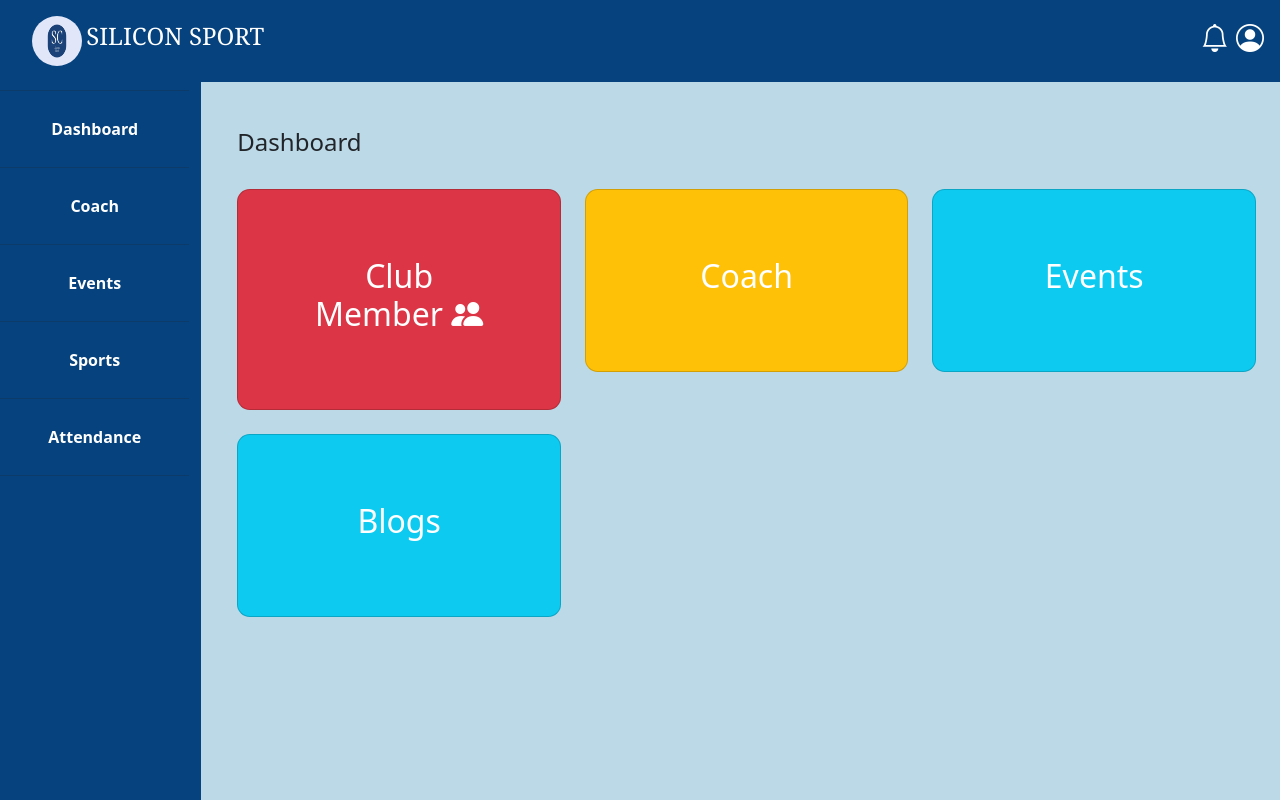
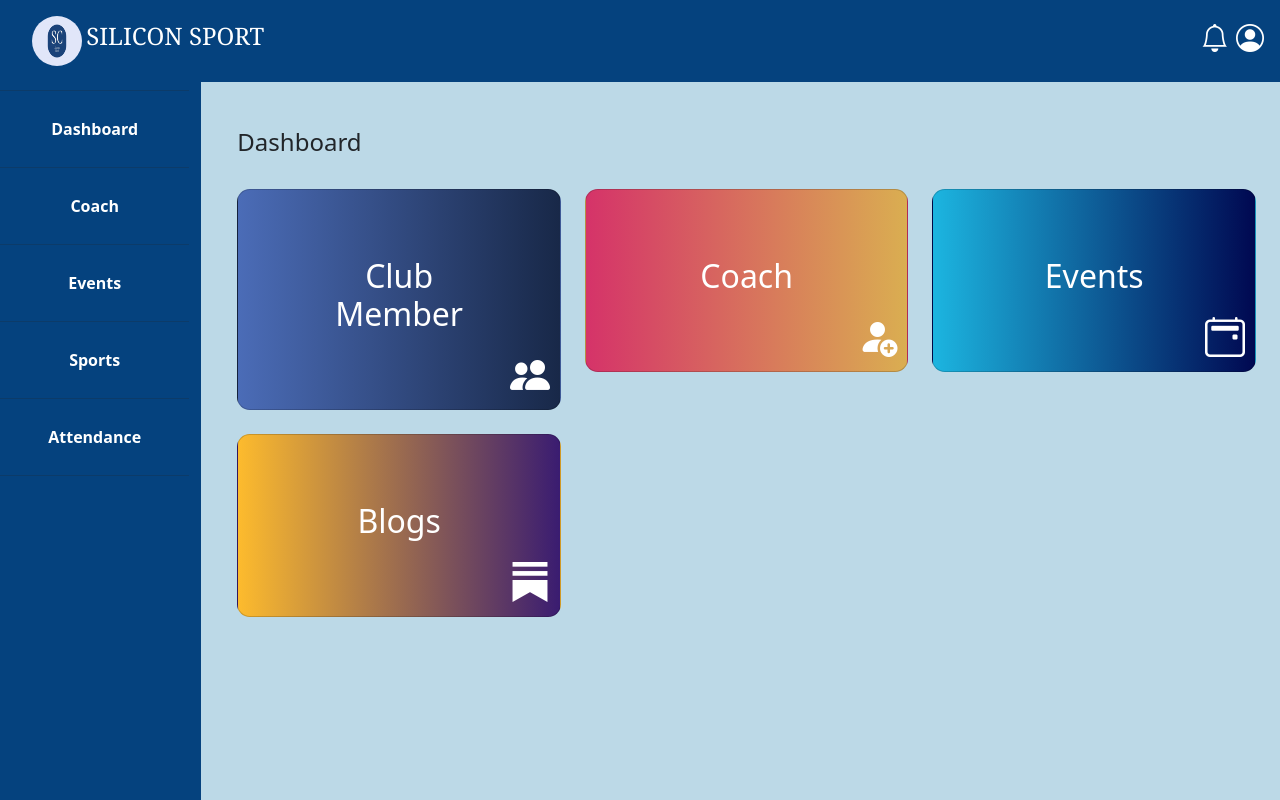
Before and after one commit to Alisa-oram/MCAProject, a PHP site: page /admin/index.php in a window 1280 px wide. Run offline with PHP 8.4, Linux system fonts and the light colour scheme; data that the repository does not hold is empty.

Commit message:
admin dashboard design

```diff
--- a/admin/dashboard.php
+++ b/admin/dashboard.php
@@ -6,38 +6,38 @@
     <!-- Cards Section -->
     <div class="row mt-4">
         <div class="col-md-4">
-            <div class="card card-widget bg-danger">
+            <div class="card card-widget position-relative"style="background: linear-gradient(90deg, #4b6cb7 0%, #182848 100%);">
                 <div class="card-body text-center">
                     <a href="Member.php" class="text-decoration-none">
                         <h2 class="text-white">Club Member
-                        <i class="bi bi-people-fill mt-4"></i></h2>
+                        <i class="bi bi-people-fill fs-1 position-absolute" style="bottom: 10px; right: 10px;"></i></h2>
                     </a>
                 </div>
             </div>
         </div>
         <div class="col-md-4">
-            <div class="card card-widget bg-warning">
+            <div class="card card-widget position-relative"style="background: linear-gradient(90deg, #d53369 0%, #daae51 100%);">
                 <div class="card-body text-center">
                     <a href="add_coach.html" class="text-decoration-none">
-                        <h2 class="text-white">Coach</h2>
+                        <h2 class="text-white">Coach  <i class="bi bi-person-fill-add fs-1 position-absolute" style="bottom: 10px; right: 10px;" ></i></h2>
                     </a>
                 </div>
             </div>
         </div>
         <div class="col-md-4">
-            <div class="card card-widget bg-info">
+            <div class="card card-widget position-relative " style="background: linear-gradient(90deg, #1CB5E0 0%, #000851 100%);">
                 <div class="card-body text-center">
                     <a href="add_event.html" class="text-decoration-none">
-                        <h2 class="text-white">Events</h2>
+                        <h2 class="text-white">Events  <i class="bi bi-calendar2-event fs-1 position-absolute" style="bottom: 10px; right: 10px;"></i></h2>
                     </a>
                 </div>
             </div>
         </div>
         <div class="col-md-4 mt-4">
-            <div class="card card-widget bg-info">
+            <div class="card card-widget position-relative" style="background: linear-gradient(90deg, #FDBB2D 0%, #3A1C71 100%);">
                 <div class="card-body text-center">
                     <a href="blog.php" class="text-decoration-none">
-                        <h2 class="text-white">Blogs</h2>
+                        <h2 class="text-white">Blogs  <i class="bi bi-substack fs-1 position-absolute" style="bottom: 10px; right: 10px;"></i></h2>
                     </a>
                 </div>
             </div>
--- a/assets/css/admin/dashboard.css
+++ b/assets/css/admin/dashboard.css
@@ -8,7 +8,7 @@ body {
     text-align: center;
 }
 .nav-link:hover {
-    background-color: white !important;  /* Changes background on hover */
+    background-color: white !important;
     color: #05427e !important;
     border-radius: 5px;
     padding-left: 1rem;
@@ -19,12 +19,13 @@ body {
 }
 
 .card-widget {
-    /* background: linear-gradient(45deg,#05427e,#073146); */
     text-align: center;
     padding: 3.2rem;
+
 }
 .card{
     border-radius: 0.8rem;
+
 }
 a{
   text-decoration: none;
@@ -32,3 +33,6 @@ a{
 main{
     margin-top: 8rem;
 }
+.card-widget:hover .icon-effect {
+    transform: scale(1.5); /* Increase the size on hover */
+}
--- a/dbFunctions/dbconnection.php
+++ b/dbFunctions/dbconnection.php
@@ -13,4 +13,5 @@ function dbConnection(){
 
     return $conn;
 }
+
 ?>
```
Also changed, not shown: dbFunctions/student_function.php (added, +23 -0 lines), index.php (+7 -1 lines).
